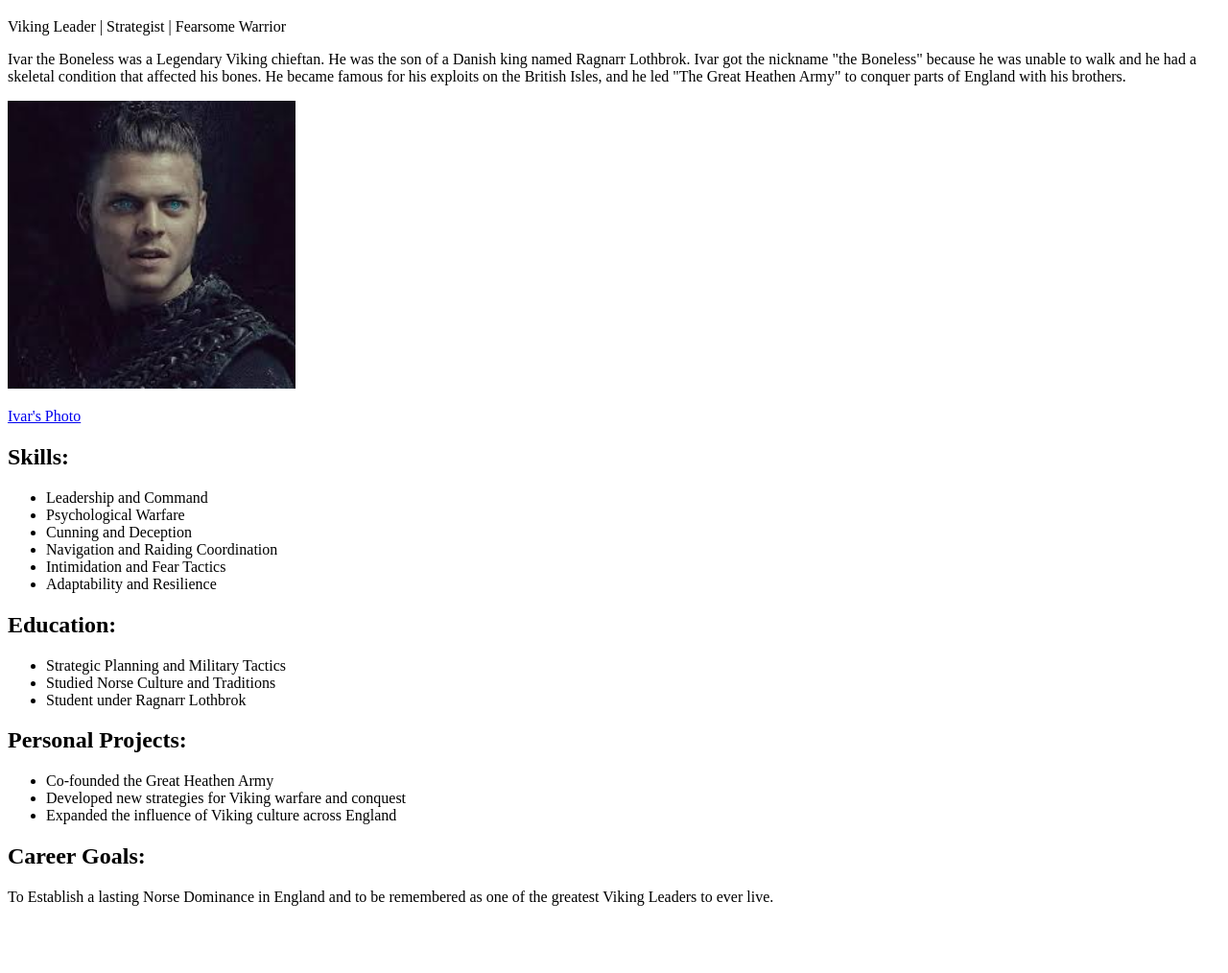
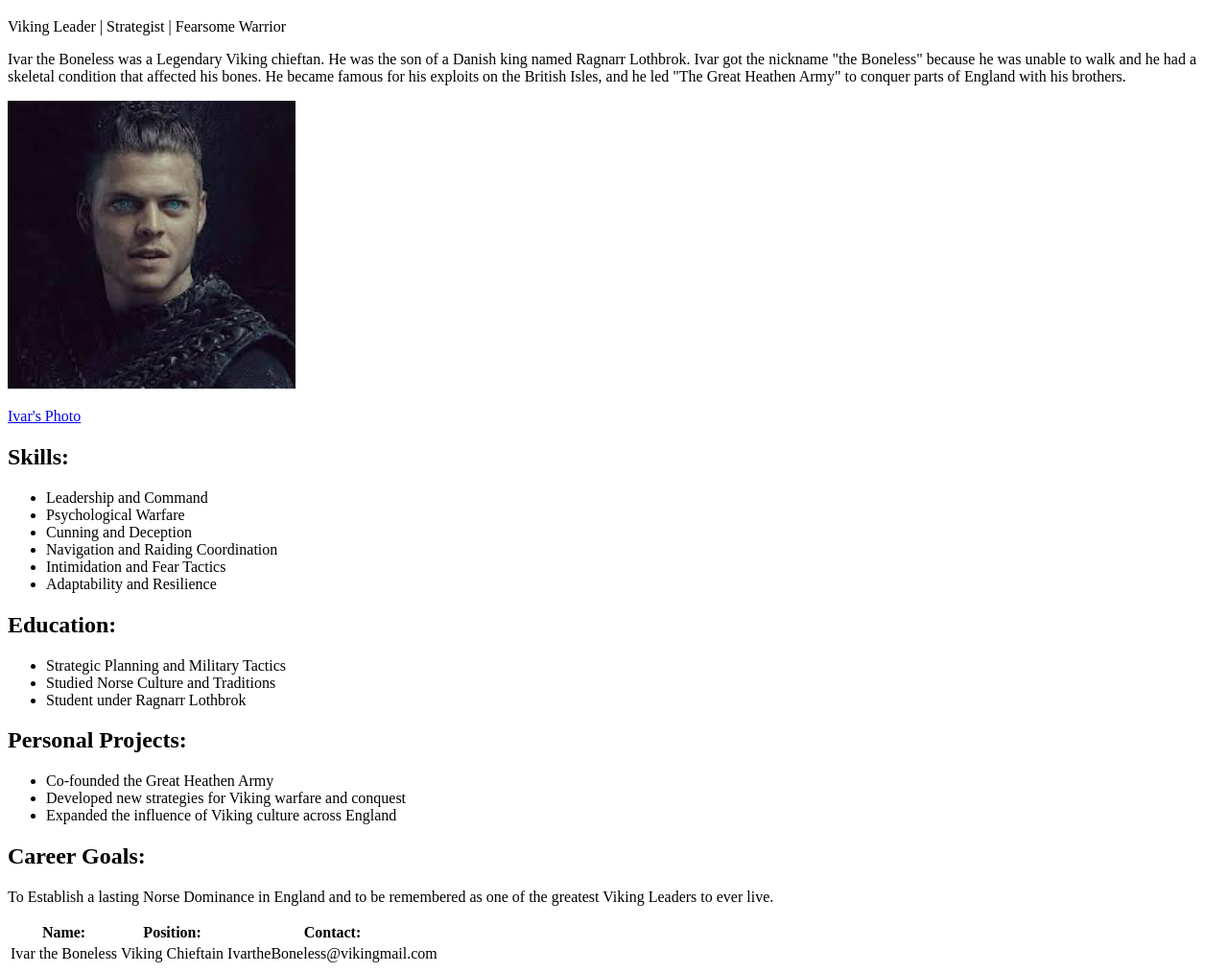
Before and after one commit to Lorettalay/Assignment1---html, a plain HTML site: page index.html in a window 1280 px wide. Shown: the part 61-1075 px from the top of the page at 96% size. Before the commit the page ends 1021 px from the top, so only its background shows below. Drawn offline with Linux system fonts and the light colour scheme.

Commit message:
added table

```diff
--- a/index.html
+++ b/index.html
@@ -52,6 +52,18 @@
   </p>
 </section>
 
+<table>
+  <tr>
+    <th>Name:</th>
+    <th>Position:</th>
+    <th>Contact:</th>
+  </tr>
+  <tr>
+    <td>Ivar the Boneless</td>
+    <td>Viking Chieftain</td>
+    <td>IvartheBoneless@vikingmail.com</td>
+  </tr>
+</table>
 
 </body>
 </html>
```
